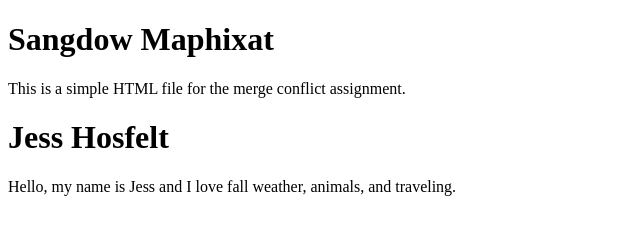
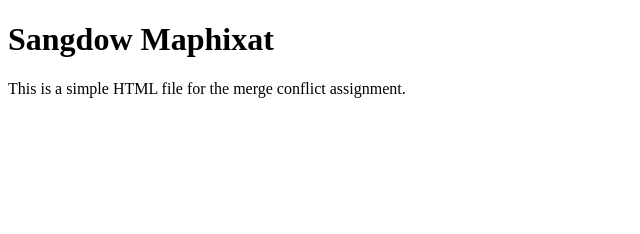
Before and after one commit to SDowow/Sangdow-Assignment-4, a plain HTML site: page index.html in a window 1280 px wide. Shown: the whole page, without its empty margins (0-640 px from the left). Drawn offline with Linux system fonts and the light colour scheme.

Commit message:
Start Over

```diff
--- a/index.html
+++ b/index.html
@@ -8,8 +8,6 @@
 <body>
     <h1>Sangdow Maphixat</h1>
     <p>This is a simple HTML file for the merge conflict assignment.</p>
-    <h1>Jess Hosfelt</h1>
-<p>Hello, my name is Jess and I love fall weather, animals, and traveling.</p>
 
 </body>
 </html>
```
